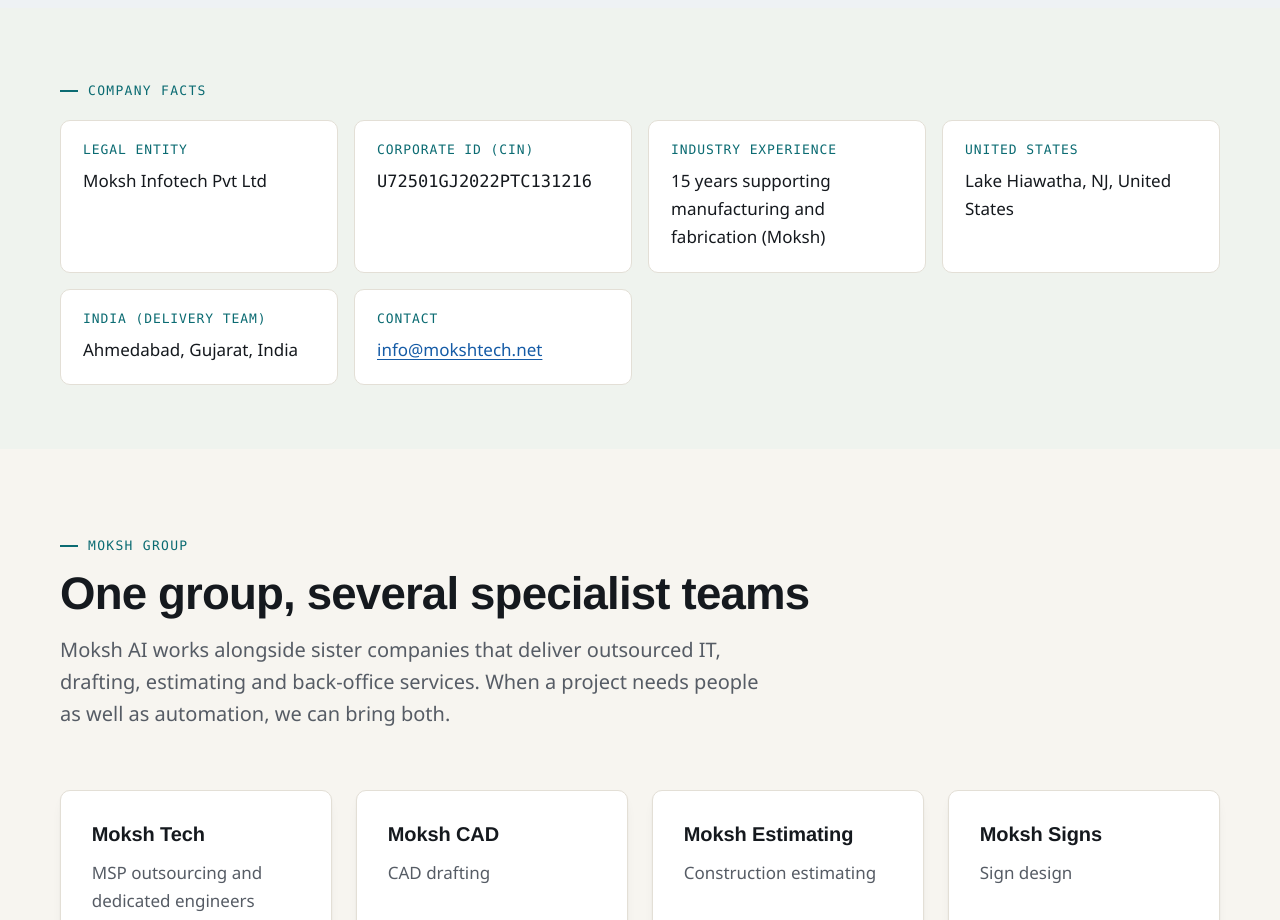
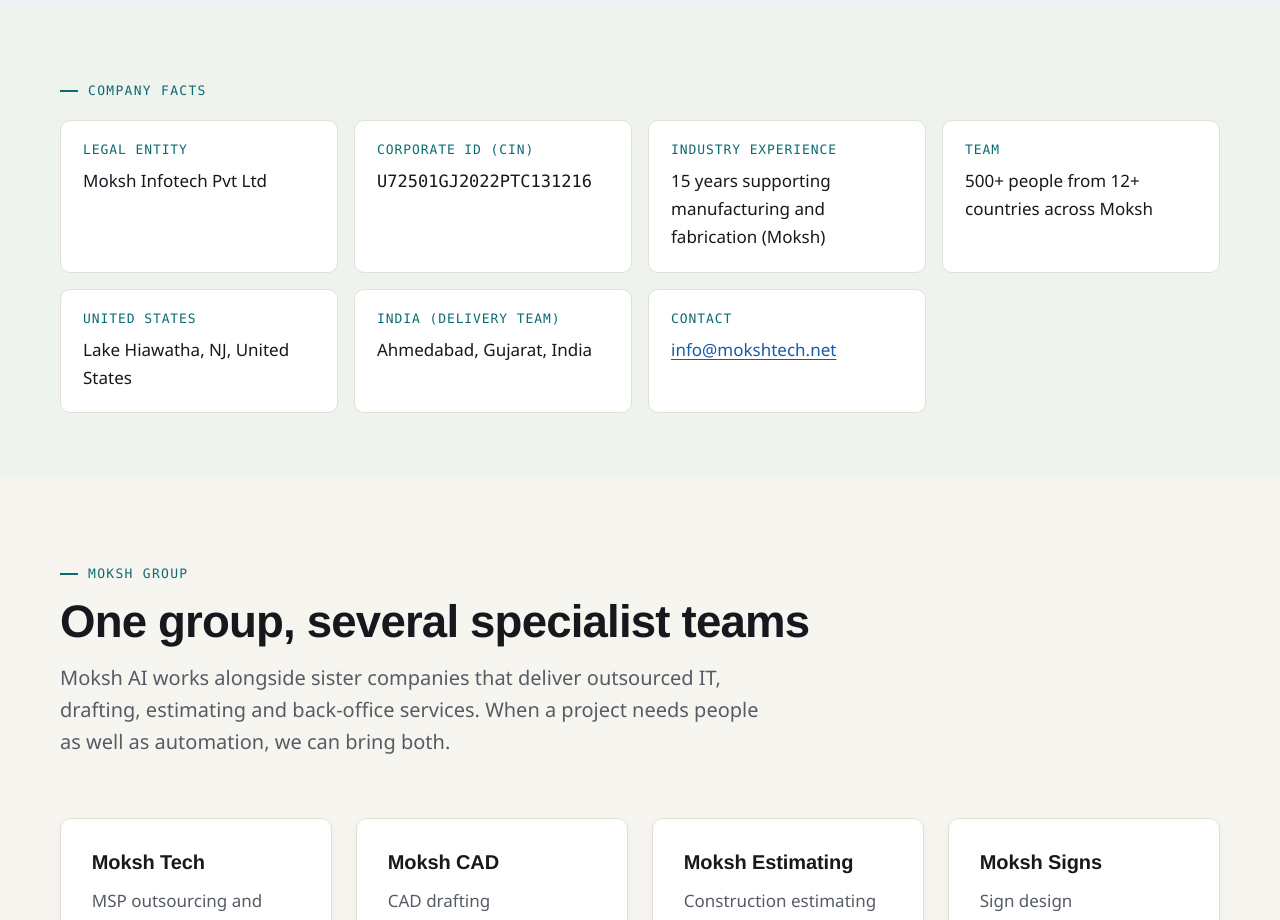
Before and after one commit to praveen1743/mokshai-site, an Astro site: page /about in a window 1280 px wide. Shown: the part 2240-3160 px from the top of the page. Built offline with nearby package versions, Linux system fonts and the light colour scheme; Astro itself is replaced by a stand-in of ours; no server answers; a web font is replaced by a local one.

Commit message:
Add confirmed team size (500+ people from 12+ countries) to homepage and About
Co-Authored-By: Claude Opus 5.5 <noreply@anthropic.com>
Claude-Session: https://claude.ai/code/session_01Hd1MU92aSnYWMwYEeNQ35Z

```diff
--- a/src/pages/about.astro
+++ b/src/pages/about.astro
@@ -48,6 +48,7 @@ import Hub from '../components/scenes/Hub.astro';
         <div><dt>Legal entity</dt><dd>{site.legalName}</dd></div>
         <div><dt>Corporate ID (CIN)</dt><dd class="mono">{site.cin}</dd></div>
         <div><dt>Industry experience</dt><dd>15 years supporting manufacturing and fabrication (Moksh)</dd></div>
+        <div><dt>Team</dt><dd>{site.teamSize} across Moksh</dd></div>
         {site.offices.map((o) => (<div><dt>{o.label}</dt><dd>{o.locality}, {o.region}, {o.countryName}</dd></div>))}
         <div><dt>Contact</dt><dd><a href={`mailto:${site.email}`}>{site.email}</a></dd></div>
       </dl>
--- a/src/pages/index.astro
+++ b/src/pages/index.astro
@@ -269,6 +269,7 @@ const faqs = [
           <div><dt>Contracting</dt><dd>US office, Lake Hiawatha, New Jersey</dd></div>
           <div><dt>Delivery</dt><dd>Engineering team in Ahmedabad, India</dd></div>
           <div><dt>Support</dt><dd>Available {site.supportHours}</dd></div>
+          <div><dt>Team</dt><dd>{site.teamSize} across Moksh</dd></div>
           <div><dt>Group</dt><dd>Part of <a href="https://moksh-group.com/" rel="noopener">Moksh Group</a></dd></div>
         </dl>
       </div>
--- a/src/site.config.ts
+++ b/src/site.config.ts
@@ -12,6 +12,8 @@ export const site = {
     'Moksh AI builds AI agents and automation for businesses worldwide, inside the tools they already use, with a person checking the work before anything goes out.',
   // Confirmed by the company (13 Nov 2026): support is staffed around the clock.
   supportHours: '24/7',
+  // Confirmed by the company (17 Nov 2026); stated on mokshai.net/about-us/.
+  teamSize: '500+ people from 12+ countries',
   email: 'info@mokshtech.net', // CONFIRM: old schema used info@mokshai.net
   offices: [
     {
```
